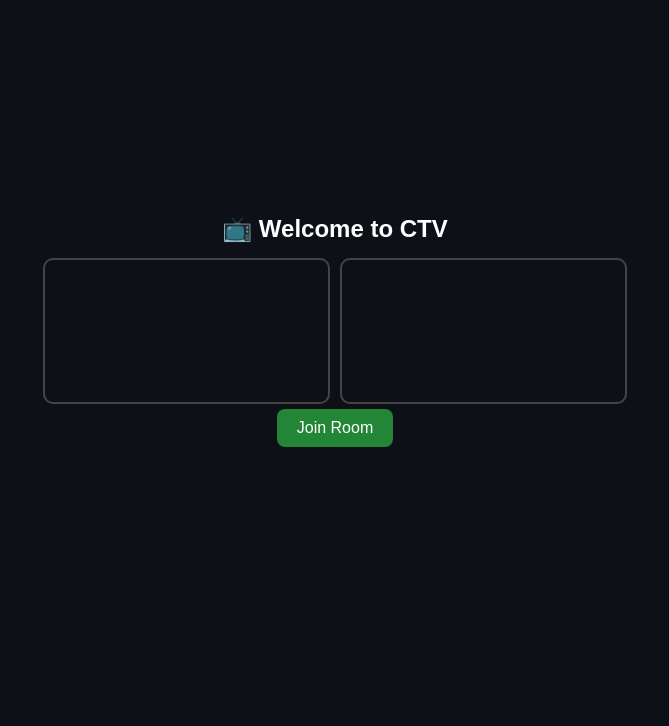
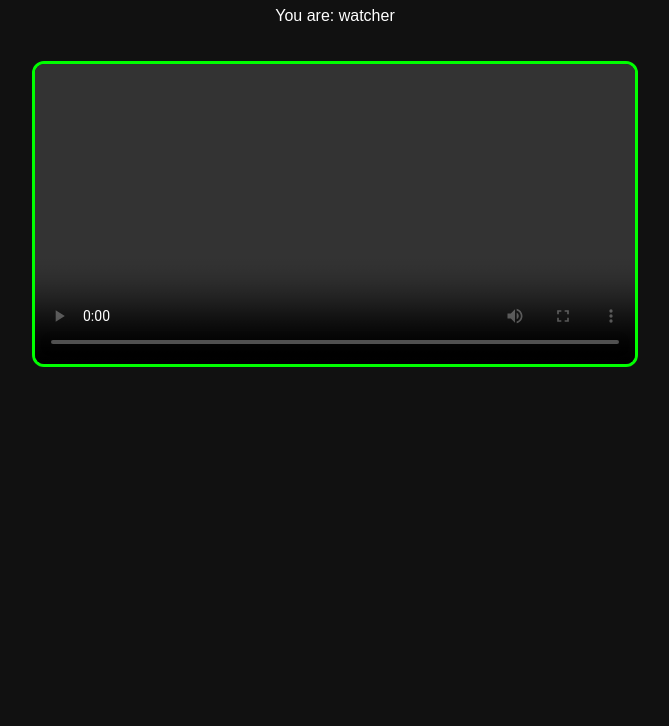
Before and after one commit to devopcoder/ctv-live, a plain HTML site: page index.html in a window 1280 px wide. Shown: the part 74-800 px from the top of the page, without its empty margins (305-974 px from the left). Drawn offline with Linux system fonts and the light colour scheme.

Commit message:
Update index.html

```diff
--- a/index.html
+++ b/index.html
@@ -1,119 +1,45 @@
 <!DOCTYPE html>
 <html lang="en">
 <head>
-  <meta charset="UTF-8">
-  <title>📺 CTV Live Room</title>
-  <meta name="viewport" content="width=device-width, initial-scale=1.0">
+  <meta charset="UTF-8" />
+  <title>CTV Live</title>
   <style>
-    body {
-      margin: 0;
-      padding: 0;
-      background: #0d1117;
-      color: white;
-      font-family: Arial, sans-serif;
-      display: flex;
-      flex-direction: column;
-      align-items: center;
-      justify-content: center;
-      height: 100vh;
-    }
-    h2 {
-      margin: 10px 0;
-    }
-    video {
-      width: 45%;
-      margin: 5px;
-      border: 2px solid #444;
-      border-radius: 10px;
-    }
-    #videos {
-      display: flex;
-      flex-wrap: wrap;
-      justify-content: center;
-    }
-    button {
-      background: #238636;
-      border: none;
-      padding: 10px 20px;
-      color: white;
-      font-size: 16px;
-      border-radius: 8px;
-      cursor: pointer;
-    }
-    button:hover {
-      background: #2ea043;
-    }
+    body { font-family: Arial, sans-serif; text-align: center; background: #111; color: #fff; }
+    video { width: 90%; max-width: 600px; margin-top: 20px; border: 3px solid #0f0; border-radius: 12px; }
+    h1 { color: #0f0; }
   </style>
 </head>
 <body>
-  <h2>📺 Welcome to CTV</h2>
-  <div id="videos">
-    <video id="localVideo" autoplay muted playsinline></video>
-    <video id="remoteVideo" autoplay playsinline></video>
-  </div>
-  <button onclick="joinRoom()">Join Room</button>
+  <h1>📺 CTV Live</h1>
+  <p id="roleLabel"></p>
+  <video id="video" autoplay playsinline controls></video>
 
   <script>
+    // Role from URL
     const urlParams = new URLSearchParams(window.location.search);
-    const ROOM_ID = urlParams.get("room") || "default";
-    const SIGNAL_URL = urlParams.get("signal") || "http://localhost:1010";
+    const role = urlParams.get("role") || "watcher"; // default watcher
+    document.getElementById("roleLabel").innerText = "You are: " + role;
 
-    let localStream;
-    let peerConnection;
-    const config = {
-      iceServers: [{ urls: "stun:stun.l.google.com:19302" }]
+    // --- Simple WebRTC ---
+    const pc = new RTCPeerConnection();
+    const videoEl = document.getElementById("video");
+
+    if (role === "broadcaster") {
+      navigator.mediaDevices.getUserMedia({ video: true, audio: true })
+        .then(stream => {
+          videoEl.srcObject = stream;
+          stream.getTracks().forEach(track => pc.addTrack(track, stream));
+        });
+    } else {
+      pc.ontrack = event => {
+        videoEl.srcObject = event.streams[0];
+      };
+    }
+
+    // Dummy signaling for demo (replace with real server later)
+    pc.onicecandidate = e => {
+      if (e.candidate) console.log("New ICE:", e.candidate);
     };
-
-    async function joinRoom() {
-      localStream = await navigator.mediaDevices.getUserMedia({ video: true, audio: true });
-      document.getElementById("localVideo").srcObject = localStream;
-
-      peerConnection = new RTCPeerConnection(config);
-      localStream.getTracks().forEach(track => peerConnection.addTrack(track, localStream));
-
-      peerConnection.ontrack = event => {
-        document.getElementById("remoteVideo").srcObject = event.streams[0];
-      };
-
-      const ws = new WebSocket(SIGNAL_URL.replace(/^http/, "ws"));
-      ws.onopen = () => {
-        console.log("Connected to signaling server");
-        ws.send(JSON.stringify({ type: "join", room: ROOM_ID }));
-      };
-
-      peerConnection.onicecandidate = event => {
-        if (event.candidate) {
-          ws.send(JSON.stringify({ type: "candidate", candidate: event.candidate, room: ROOM_ID }));
-        }
-      };
-
-      ws.onmessage = async msg => {
-        const data = JSON.parse(msg.data);
-
-        if (data.type === "offer") {
-          await peerConnection.setRemoteDescription(new RTCSessionDescription(data.offer));
-          const answer = await peerConnection.createAnswer();
-          await peerConnection.setLocalDescription(answer);
-          ws.send(JSON.stringify({ type: "answer", answer, room: ROOM_ID }));
-        } else if (data.type === "answer") {
-          await peerConnection.setRemoteDescription(new RTCSessionDescription(data.answer));
-        } else if (data.type === "candidate") {
-          try {
-            await peerConnection.addIceCandidate(new RTCIceCandidate(data.candidate));
-          } catch (e) {
-            console.error("Error adding candidate", e);
-          }
-        } else if (data.type === "ready") {
-          startOffer(ws);
-        }
-      };
-
-      async function startOffer(ws) {
-        const offer = await peerConnection.createOffer();
-        await peerConnection.setLocalDescription(offer);
-        ws.send(JSON.stringify({ type: "offer", offer, room: ROOM_ID }));
-      }
-    }
   </script>
 </body>
 </html>
```
